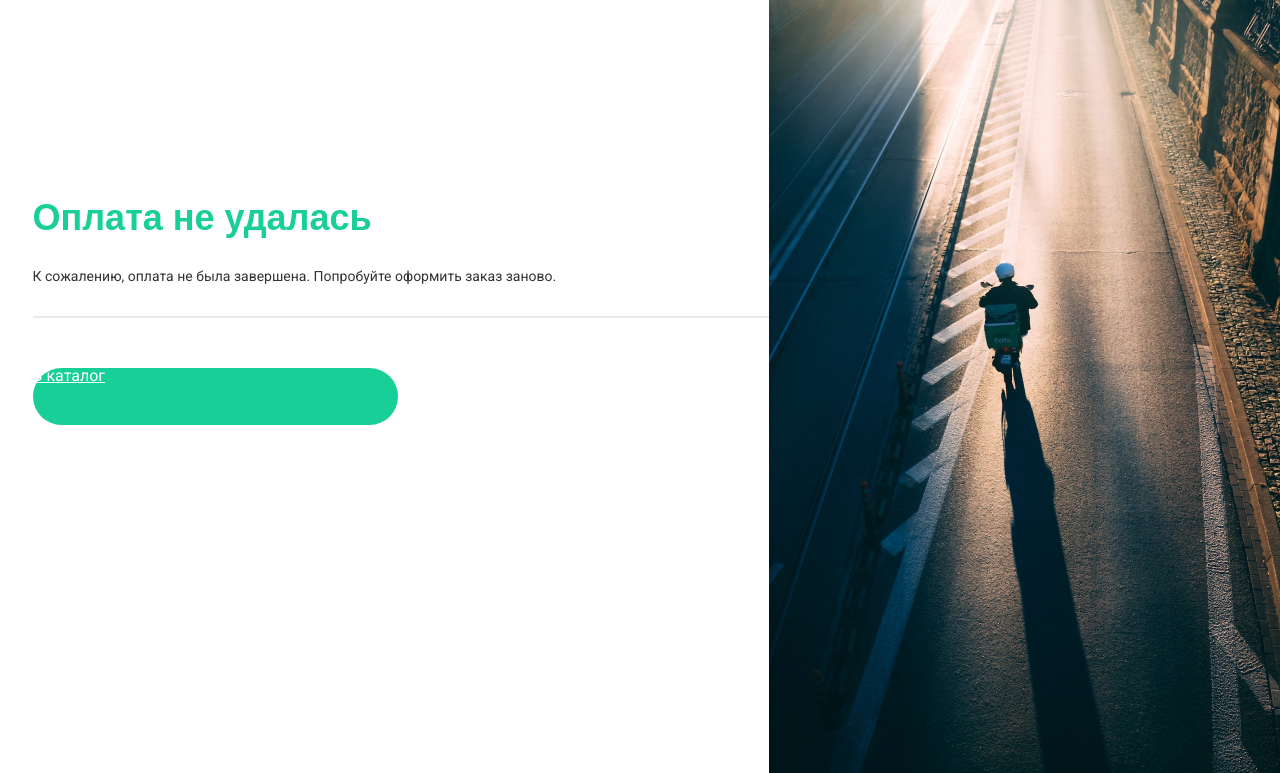
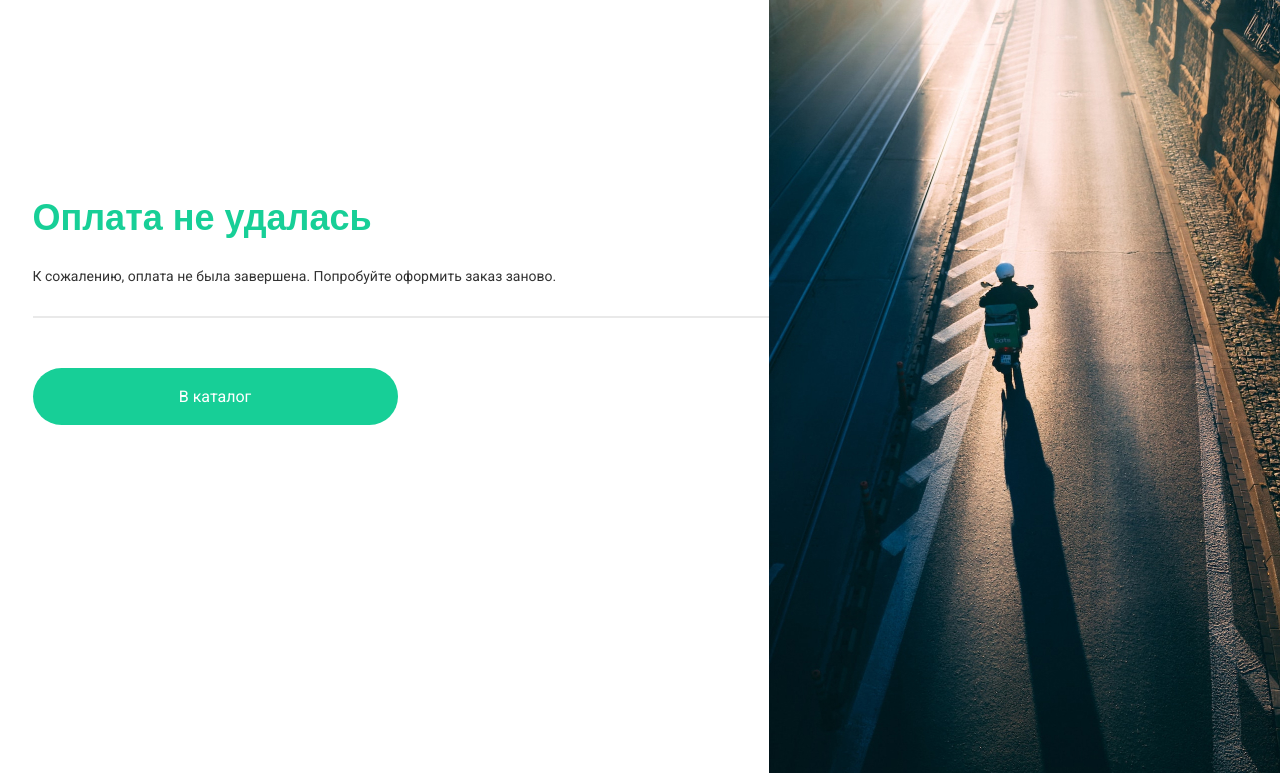
Before and after one commit to VictoriaL-dev/flower-shop, a Django app: page /orders/payment/failure/ in a window 1280 px wide. Shown: the part 51-824 px from the top of the page. Run offline with Django 5.2, Linux system fonts and the light colour scheme; some web fonts are replaced.

Commit message:
Fix buttons style

```diff
--- a/apps/orders/templates/orders/payment-failure.html
+++ b/apps/orders/templates/orders/payment-failure.html
@@ -17,7 +17,7 @@
 					<p class="order__form_intro">К сожалению, оплата не была завершена. Попробуйте оформить заказ заново.</p>
 					<div class="order__form_line"></div>
 					<div class="order__form_btns ficb">
-						<a href="{% url 'pages:index' %}" class="btn order__form_pay">В каталог</a>
+						<a href="{% url 'pages:index' %}" class="btn order__form_pay" style="display:inline-flex;align-items:center;justify-content:center;text-decoration:none;">В каталог</a>
 					</div>
 				</div>
 			</div>
--- a/apps/orders/templates/orders/payment-success.html
+++ b/apps/orders/templates/orders/payment-success.html
@@ -22,7 +22,7 @@
 					{% endif %}
 					<div class="order__form_line"></div>
 					<div class="order__form_btns ficb">
-						<a href="{% url 'pages:index' %}" class="btn order__form_pay">На главную</a>
+						<a href="{% url 'pages:index' %}" class="btn order__form_pay" style="display:inline-flex;align-items:center;justify-content:center;text-decoration:none;">На главную</a>
 					</div>
 				</div>
 			</div>
```
